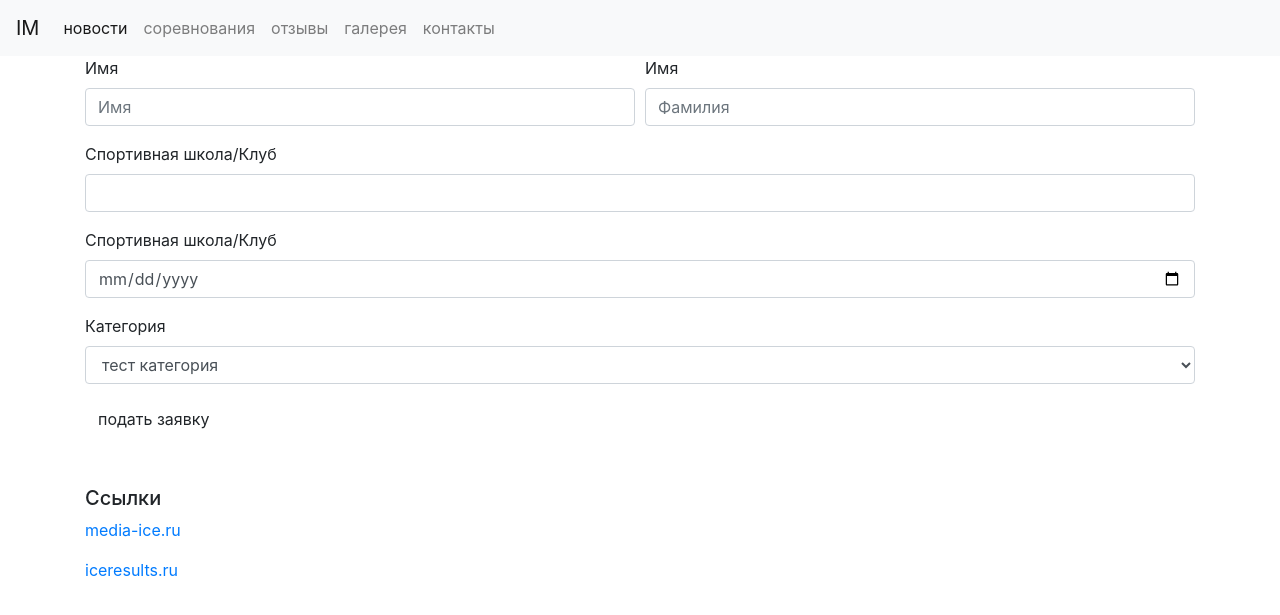
After one commit to Pgigurist/media-ice, a Django app: a page that uses competitions/templates/competitions/participant_form.html in a window 1280 px wide. The commit adds this page. Shown: the top 615 px of the page. Run offline with Django 3.2, Linux system fonts and the light colour scheme; data comes from the database, SQL or seed files in the repository; both versions use the stored data as it was after the commit; some libraries are stand-ins or nearby versions.

Commit message:
add Participant+Entry form

```diff
--- a/competitions/models.py
+++ b/competitions/models.py
@@ -1,6 +1,5 @@
 from django.db import models
 # Create your models here.
-
 
 
 class Participant(models.Model):
@@ -22,16 +21,19 @@
 
 
 class Event(models.Model):
+    # primary fields
     name = models.CharField(max_length=150)
     place = models.CharField(max_length=200, blank=True)
     short_name = models.CharField(max_length=100)
     abbreviation = models.CharField(max_length=10)
     date_start = models.DateField()
     date_end = models.DateField()
+    description = models.TextField()
+    # custom fields
     annoncment = models.FileField(blank=True)
     event_protocol = models.FileField(blank=True)
     published = models.BooleanField(default=False)
-
+    youtube_link = models.URLField(blank=True)
 
     class Meta:
         verbose_name = 'соревнование'
@@ -54,12 +56,14 @@
         return self.name
 
 class Segment(models.Model):
-    name = models.CharField(max_length=50)
+    # choices dictionary
     GENDER_CHOICES = (
         ('M', 'Мужчины/Юноши/Мальчики'),
         ('F', 'Женщины/Девушки/Девочки'),
         ('C', 'Пары'),
     )
+
+    name = models.CharField(max_length=50)
     gender = models.CharField(max_length=1, choices=GENDER_CHOICES)
     category = models.ForeignKey(Category, related_name='category_id', on_delete=models.CASCADE)
 
@@ -79,3 +83,17 @@
     class Meta:
         verbose_name = 'Заявка'
         verbose_name_plural = 'Заявки'
+    def __str__(self):
+        name = self.participant.last_name
+        return name+' '+self.category.name
+
+class Performance(models.Model):
+    segment = models.ForeignKey(Segment, on_delete=models.CASCADE)
+    entry = models.ForeignKey(Entry, on_delete=models.CASCADE)
+    start_number = models.IntegerField(default=0)
+    points = models.FloatField(default=0.0)
+    music = models.FileField(blank=True)
+
+    class Meta:
+        verbose_name = 'Прокат'
+        verbose_name_plural = 'Прокаты'
--- a/competitions/templates/competitions/event.html
+++ b/competitions/templates/competitions/event.html
@@ -16,9 +16,7 @@
             </div>
             <div class="row pt-3">
                <div class="col-sm-6 col-lg-4 col-md-4">
-                  <button data-toggle="modal", data-target="#formModal" class="btn btn-success">
-                  заявиться
-                  </button>
+                  <a href="{% url 'add_entry' event_id=event.id %}">добавит заявку</a>
                </div>
 	         </div>
 
--- /dev/null
+++ b/competitions/templates/competitions/participant_form.html
@@ -0,0 +1,40 @@
+{% extends "general/base.html" %}
+{% block content %}
+   <div class="container">
+      <div class="row">
+         <div class="col">
+            <form action="#" method="post" enctype="multipart/form-data">
+               {% csrf_token %}
+               <div class="form-row">
+                  <div class="form-group col-md-6">
+                     <label for="inputName">Имя</label>
+                     <input type="text" name="first_name" placeholder="Имя" class="form-control" id="inputName">
+                  </div>
+                  <div class="form-group col-md-6">
+                     <label for="inputFamily">Имя</label>
+                     <input type="text" name="last_name" placeholder="Фамилия" class="form-control" id="inputFamily">
+                  </div>
+               </div>
+               <div class="form-group">
+                  <label class="inputClub">Спортивная школа/Клуб</label>
+                  <input name="club" placeholder="" type="text" id="inputClub" value="" class="text form-control">
+               </div>
+               <div class="form-group">
+                  <label class="inputBirthday">Спортивная школа/Клуб</label>
+                  <input name="birthday" placeholder="01.01.0001" type="date" id="inputClub" value="" class="text form-control">
+               </div>
+               <div class="form-group">
+                  <label for="inputCategory">Категория</label>
+                  <select name="category" id="inputCategory" class="form-control">
+                  {% for category in categories %}
+                  <option value="{{category.id}}">{{category.name}}</option>
+                  {% endfor %}
+                  </select>
+               </div>
+
+               <button type="submit" class="btn btl-success">подать заявку</button>
+            </form>
+         </div>
+      </div>
+   </div>
+{% endblock %}
--- a/competitions/urls.py
+++ b/competitions/urls.py
@@ -6,4 +6,5 @@
     url(r'^$', views.list, name='list'),
     url(r'^event/(?P<event_id>[0-9])/$', views.event, name='event'),
     url(r'^category/(?P<category_id>[0-9])/$', views.category, name='category'),
+    url(r'^addparticipant/(?P<event_id>[0-9])/$', views.addEntry, name='add_entry'),
 ]
--- a/competitions/views.py
+++ b/competitions/views.py
@@ -1,6 +1,6 @@
 from django.shortcuts import render
 from .models import Event, Category, Participant, Entry
-
+#from .forms import ParticipantFormset
 # Create your views here.
 
 def list(req):
@@ -43,3 +43,21 @@
     }
 
     return render(req, 'competitions/category.html', context)
+
+def addEntry(req, event_id):
+    context = {
+            'categories' : Category.objects.filter(event_id=event_id)
+    }
+    if req.method == 'POST':
+        participant = Participant()
+        participant.first_name = req.POST.get('first_name')
+        participant.last_name = req.POST.get('last_name')
+        participant.birthday = req.POST.get('birthday')
+        print(req.POST.get('category'))
+        participant.save()
+        entry = Entry()
+        entry.participant = participant
+        entry.category = Category.objects.get(pk=req.POST.get('category'))
+        entry.save()
+
+    return render(req, 'competitions/participant_form.html', context)
```
Also changed, not shown: competitions/admin.py (+12 -1 lines), competitions/forms.py (added, +7 -0 lines), general/templates/general/newHeader.html (added, +58 -0 lines), competitions/migrations/0012_auto_20200123_1743.py (added), competitions/migrations/0013_auto_20200123_1819.py (added), db.sqlite3, 8 other files.
